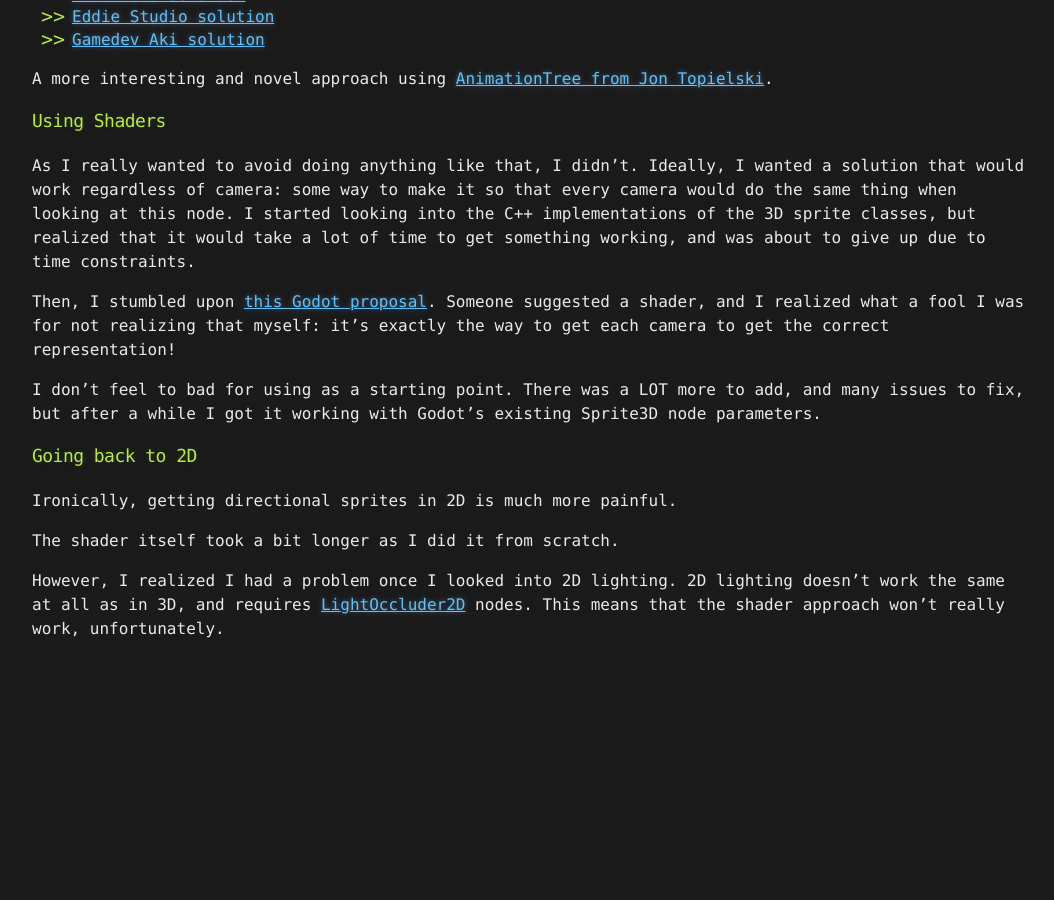
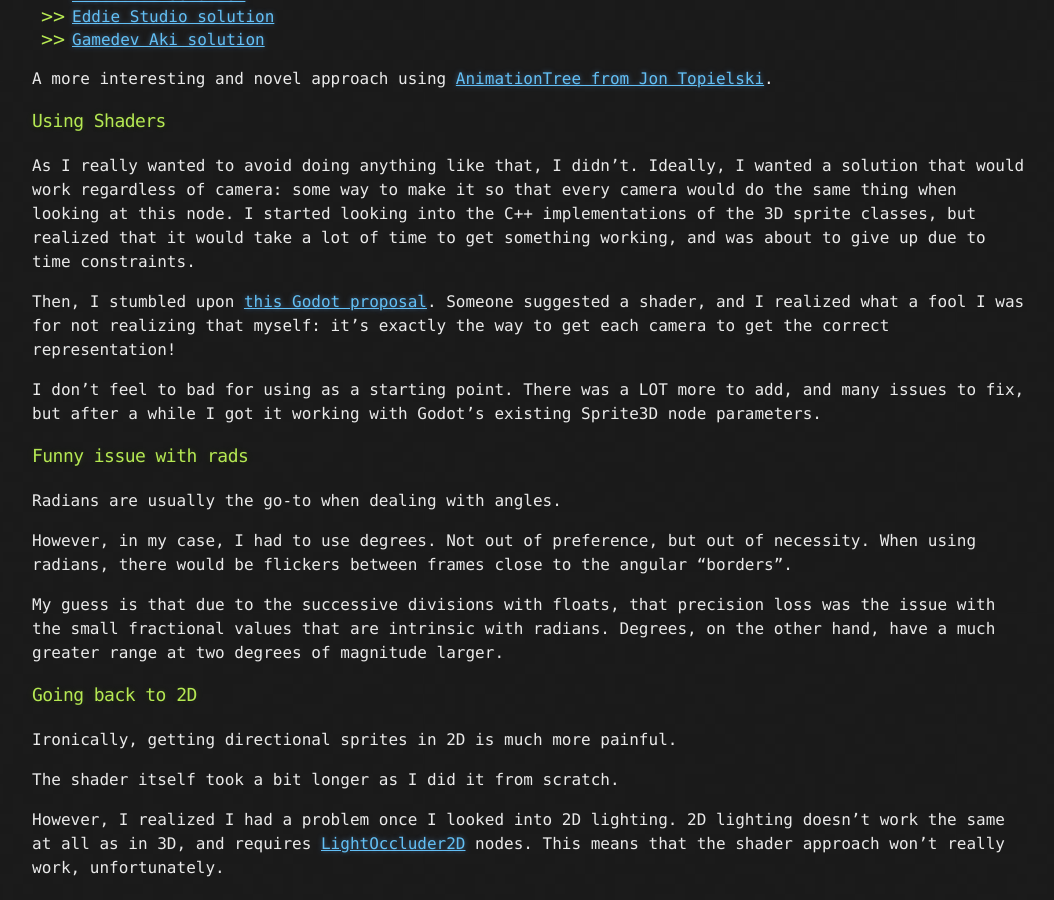
Before and after one commit to HubbleCommand/HubbleCommand.github.io, a Jekyll site: the page built from _projects/godot/directional-sprites.md, in a window 1280 px wide and 900 px high, scrolled down 983 px. Shown: the whole window, without its empty margins (108-1162 px from the left). Built offline with Jekyll 4.4.1, drawn with Linux system fonts in a browser that asks for light colours; nearby versions of some CDN libraries; before the commit the page ends 1644 px from its top, so only the background shows below that.

Commit message:
directional sprites note on rads vs degrees

```diff
--- a/_projects/godot/directional-sprites.md
+++ b/_projects/godot/directional-sprites.md
@@ -54,6 +54,14 @@
 I don't feel to bad for using as a starting point.
 There was a LOT more to add, and many issues to fix, but after a while I got it working with Godot's existing Sprite3D node parameters.
 
+### Funny issue with rads
+Radians are usually the go-to when dealing with angles.
+
+However, in my case, I had to use degrees. Not out of preference, but out of necessity. When using radians, there would be flickers between frames close to the angular "borders".
+
+My guess is that due to the successive divisions with floats, that precision loss was the issue with the small fractional values that are intrinsic with radians.
+Degrees, on the other hand, have a much greater range at two degrees of magnitude larger.
+
 ### Going back to 2D
 Ironically, getting directional sprites in 2D is much more painful.
 
```
